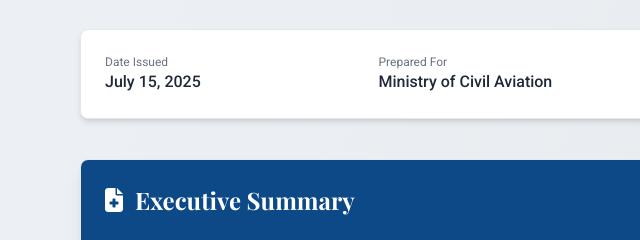
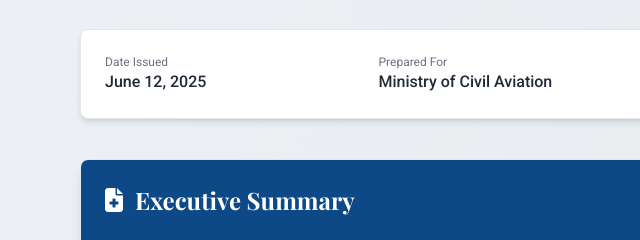
Before and after one commit to druvx13/Air-India-Ahmedabad, a plain HTML site: page index.html in a window 1280 px wide. Shown: the part 371-611 px from the top of the page, 0-640 px from the left. Drawn offline with nearby package versions, Linux system fonts and the light colour scheme.

Commit message:
Update index.html

```diff
--- a/index.html
+++ b/index.html
@@ -98,7 +98,7 @@
             <div class="grid md:grid-cols-2 lg:grid-cols-4 gap-6">
                 <div class="flex flex-col">
                     <span class="text-xs text-gray-500">Date Issued</span>
-                    <span class="font-medium">July 15, 2025</span>
+                    <span class="font-medium">June 12, 2025</span>
                 </div>
                 <div class="flex flex-col">
                     <span class="text-xs text-gray-500">Prepared For</span>
```
